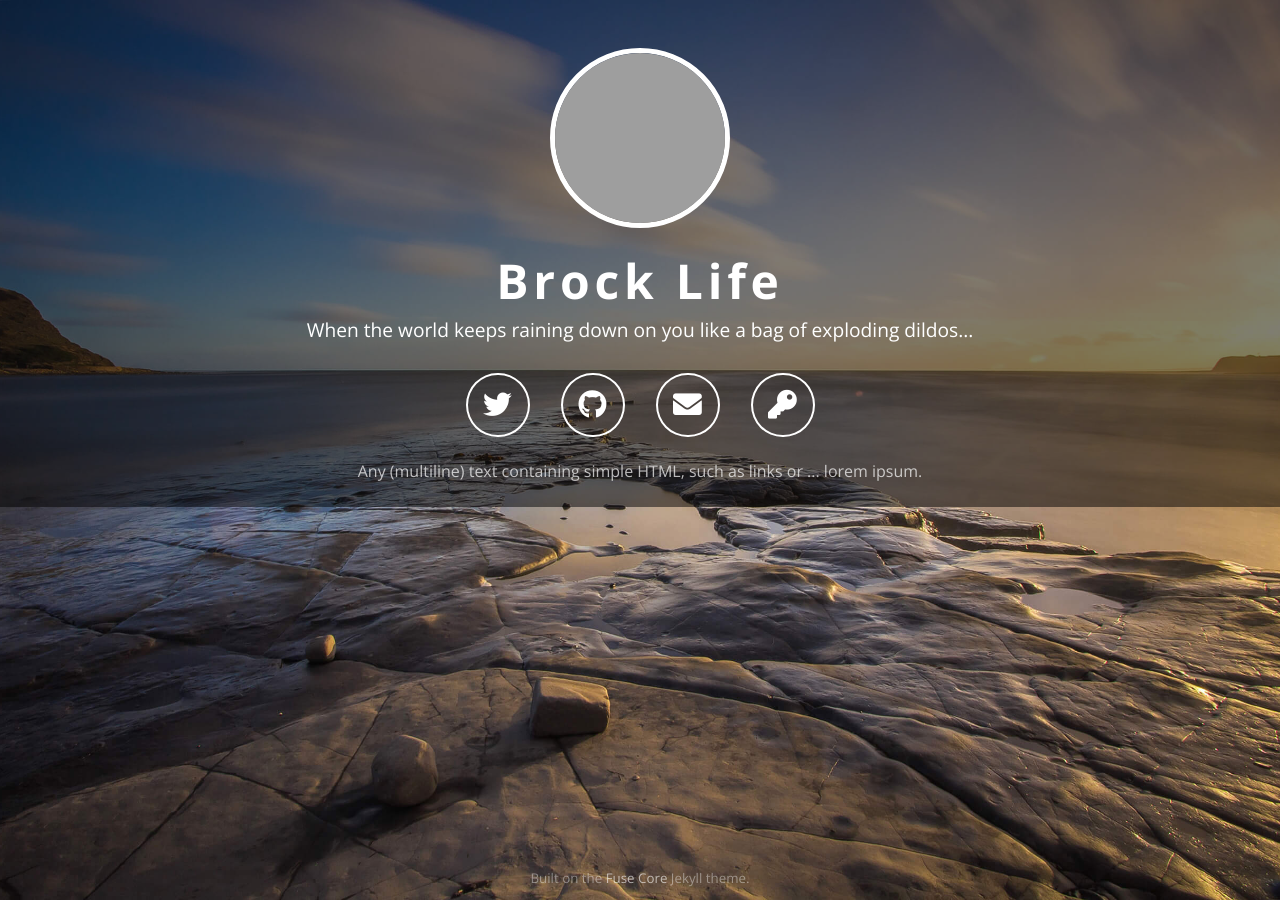
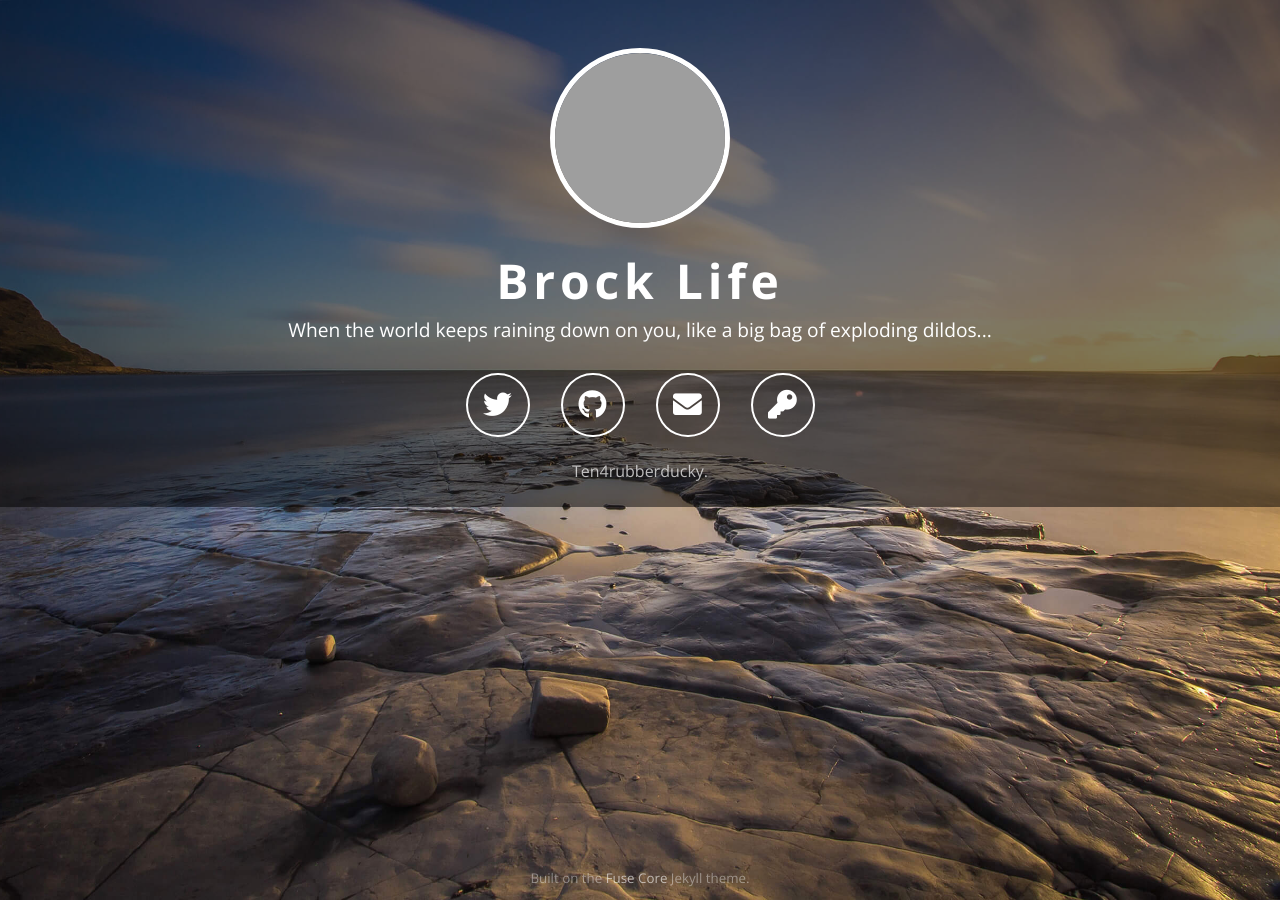
Before and after one commit to dbrodb/-Users-davidbrock-Downloads-brocklife.co.uk-fuse-core-main-fuse-core-gh-pages, a Jekyll site: the page built from index.html, in a window 1280 px wide. Built offline with Jekyll 4.4.1, drawn with Linux system fonts in a browser that asks for light colours; grey boxes are pictures that could not be loaded.

Commit message:
Update _config.yml

```diff
--- a/_config.yml
+++ b/_config.yml
@@ -14,10 +14,10 @@ sass:
 # Main Headline, name required, subtitle optional
 name: Brock Life
 #subtitle:
-subtitle: When the world keeps raining down on you like a bag of exploding dildos...
+subtitle: When the world keeps raining down on you, like a big bag of exploding dildos...
 
 # Title attribute of HTML Page, uses 'name' from above if empty
-title: Brockbase
+title:
 
 # Information for web crawlers / Google, all of them optional
 # 'description' and 'keywords' simply set the corresponding meta tags,
@@ -105,7 +105,6 @@ links:
 # Extra HTML which will be displayed below the links. Keep it short. Leave empty to disable.
 #extra_html:
 extra_html: >
-    Any (multiline) text containing simple HTML,
-    such as links or ... lorem ipsum.
+    Ten4rubberducky.
 
 #EOF
```
